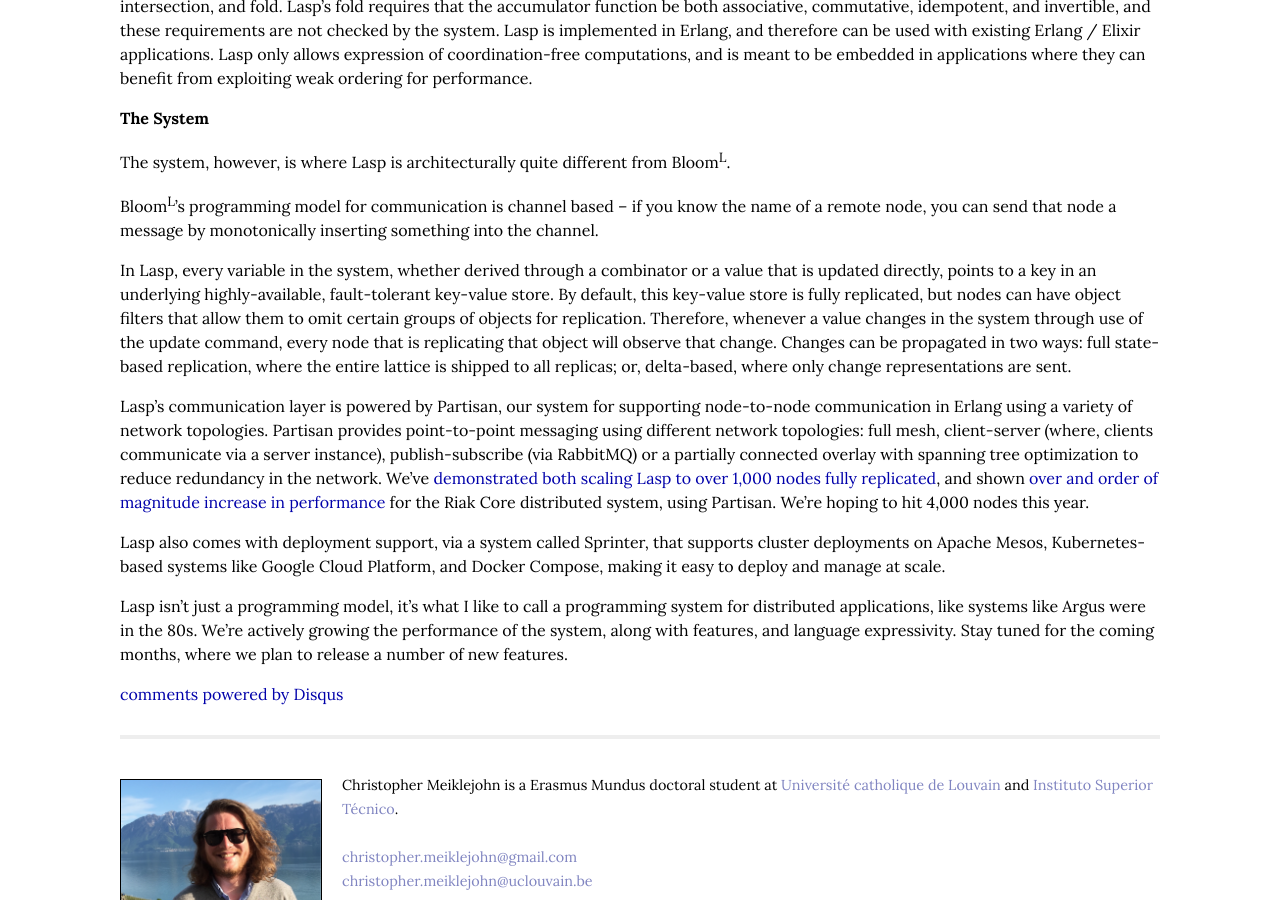
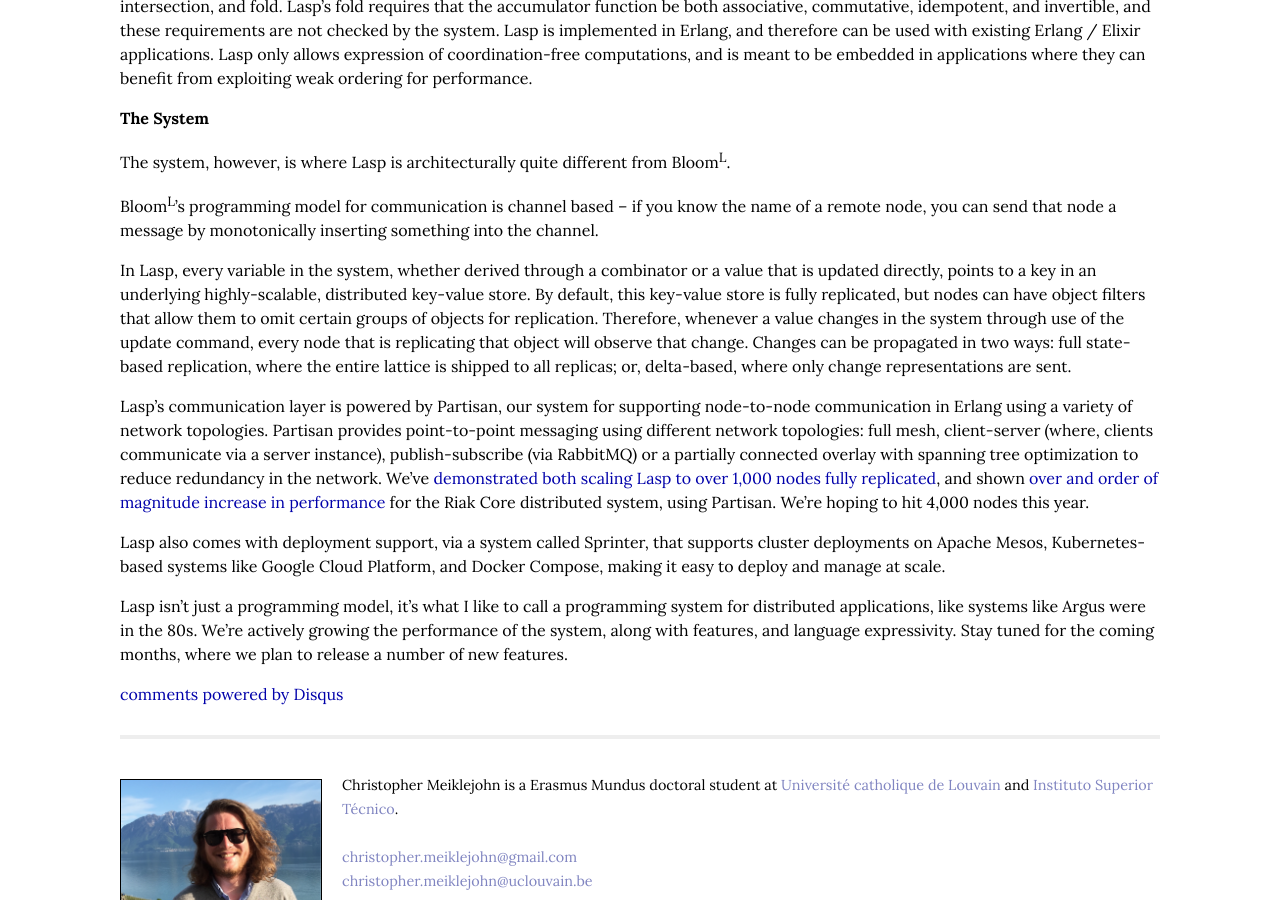
Before and after one commit to cmeiklejohn/cmeiklejohn.github.io, a Jekyll site: the page built from _posts/2018-03-02-lasp-vs-bloom.markdown, in a window 1280 px wide and 900 px high, scrolled down 953 px. Built offline with Jekyll 4.4.1, drawn with Linux system fonts in a browser that asks for light colours; comment, search, counter and statistics services are not loaded.

Commit message:
Improvements

```diff
--- a/_posts/2018-03-02-lasp-vs-bloom.markdown
+++ b/_posts/2018-03-02-lasp-vs-bloom.markdown
@@ -24,7 +24,7 @@
 
 Bloom<sup>L</sup>'s programming model for communication is channel based -- if you know the name of a remote node, you can send that node a message by monotonically inserting something into the channel.
 
-In Lasp, every variable in the system, whether derived through a combinator or a value that is updated directly, points to a key in an underlying highly-available, fault-tolerant key-value store.  By default, this key-value store is fully replicated, but nodes can have object filters that allow them to omit certain groups of objects for replication.  Therefore, whenever a value changes in the system through use of the update command, every node that is replicating that object will observe that change.  Changes can be propagated in two ways: full state-based replication, where the entire lattice is shipped to all replicas; or, delta-based, where only change representations are sent.
+In Lasp, every variable in the system, whether derived through a combinator or a value that is updated directly, points to a key in an underlying highly-scalable, distributed key-value store.  By default, this key-value store is fully replicated, but nodes can have object filters that allow them to omit certain groups of objects for replication.  Therefore, whenever a value changes in the system through use of the update command, every node that is replicating that object will observe that change.  Changes can be propagated in two ways: full state-based replication, where the entire lattice is shipped to all replicas; or, delta-based, where only change representations are sent.
 
 Lasp's communication layer is powered by Partisan, our system for supporting node-to-node communication in Erlang using a variety of network topologies.  Partisan provides point-to-point messaging using different network topologies: full mesh, client-server (where, clients communicate via a server instance), publish-subscribe (via RabbitMQ) or a partially connected overlay with spanning tree optimization to reduce redundancy in the network.  We've [demonstrated both scaling Lasp to over 1,000 nodes fully replicated](https://arxiv.org/abs/1708.06423), and shown [over and order of magnitude increase in performance](https://arxiv.org/abs/1802.02652) for the Riak Core distributed system, using Partisan.  We're hoping to hit 4,000 nodes this year.
 
```
